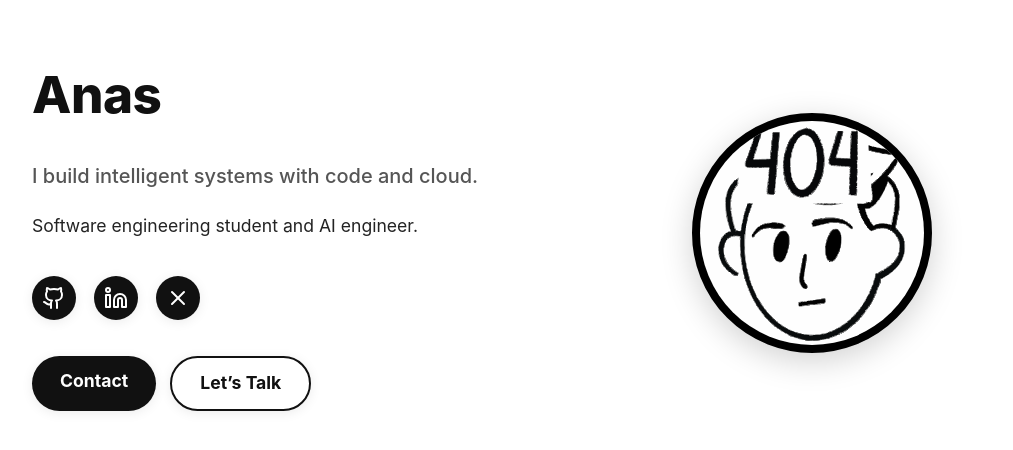
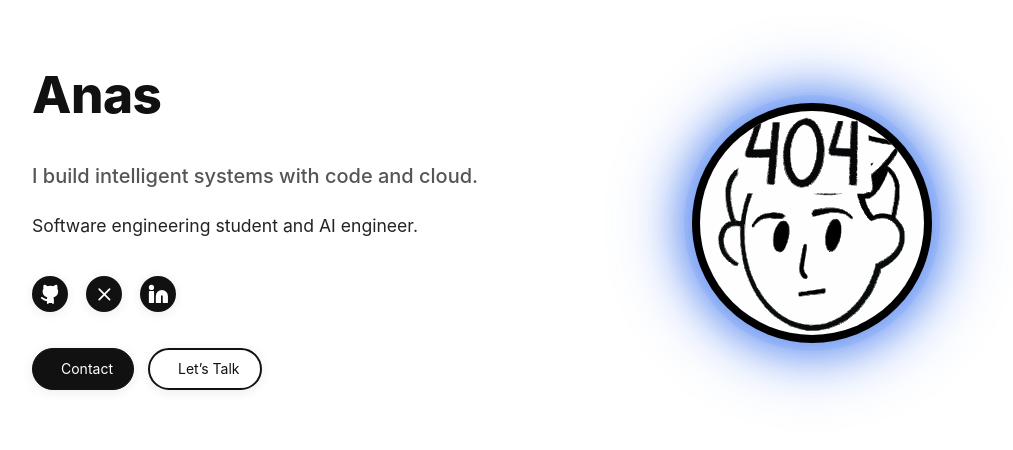
Before and after one commit to a-elhaag/Vue.JS-portfolio, a Vue app: page / in a window 1280 px wide. Shown: the top 450 px of the page, without its empty margins (158-1171 px from the left). Built offline with nearby package versions, Linux system fonts and the light colour scheme.

Commit message:
refactor: enhance Button component and update WelcomeSection for social links

```diff
--- a/src/components/UI/Button.vue
+++ b/src/components/UI/Button.vue
@@ -1,7 +1,7 @@
 <script setup lang="ts">
 import { computed } from 'vue'
 
-type Variant = 'solid' | 'ghost' | 'link'
+type Variant = 'solid' | 'ghost' | 'link' | 'social'
 type Size = 'sm' | 'md' | 'lg'
 
 const props = withDefaults(defineProps<{
@@ -9,8 +9,7 @@ const props = withDefaults(defineProps<{
   size?: Size
   href?: string
   external?: boolean
-  icon?: string         // primeicons class, e.g., "pi pi-github"
-  block?: boolean       // full-width
+  block?: boolean
   ariaLabel?: string
   disabled?: boolean
 }>(), {
@@ -41,7 +40,8 @@ const target = computed(() => props.external ? '_blank' : undefined)
     :aria-label="ariaLabel"
     :disabled="!isLink && disabled"
   >
-    <i v-if="icon" :class="icon" aria-hidden="true" />
+    <!-- Icon/content slot -->
+    <span class="icon" aria-hidden="true"><slot name="icon" /></span>
     <span class="label"><slot /></span>
   </component>
 </template>
@@ -49,35 +49,75 @@ const target = computed(() => props.external ? '_blank' : undefined)
 <style scoped>
 .btn {
   display: inline-flex; align-items: center; justify-content: center; gap: 8px;
-  border-radius: 12px; border: 1px solid var(--btn-border, var(--border));
-  background: var(--btn-bg, var(--surface)); color: var(--btn-text, var(--text));
+  border-radius: 999px;
+  border: 1px solid var(--btn-border, var(--border));
+  background: var(--btn-bg, var(--surface));
+  color: var(--btn-text, var(--text));
   white-space: nowrap; text-decoration: none; cursor: pointer;
-  transition: transform .16s cubic-bezier(.22,1,.36,1), box-shadow .16s, background .16s;
-}
-.btn:hover:not(.is-disabled) {
-  transform: translateY(-1px);
-  box-shadow: 0 10px 24px rgba(0,0,0,.18),
-              0 0 18px 2px color-mix(in oklab, var(--glow) 55%, transparent);
+  transition: transform .16s cubic-bezier(.22,1,.36,1), box-shadow .16s, background .16s, color .16s;
+  box-shadow: 0 2px 12px rgba(0,0,0,0.08);
 }
 .btn.is-block { width: 100%; }
 .btn.is-disabled { opacity: .6; cursor: not-allowed; }
 
-/* Variants */
-.v-solid { background: var(--btn-bg, var(--text)); color: var(--btn-text, #fff); border-color: var(--btn-border, var(--text)); }
-.v-solid:hover { box-shadow: 0 10px 24px rgba(0,0,0,.22),
-                           0 0 22px 2px color-mix(in oklab, var(--glow) 60%, transparent); }
-
-.v-ghost { background: transparent; color: var(--btn-ghost-text, var(--text)); border: 1.5px solid var(--btn-ghost-border, var(--text)); }
-.v-ghost:hover { background: color-mix(in oklab, var(--btn-ghost-text, var(--text)) 6%, transparent); }
-
-.v-link { background: transparent; border-color: transparent; color: var(--text); padding: 0; }
-.v-link:hover { text-decoration: underline; box-shadow: none; transform: none; }
+.icon { line-height: 0; display: inline-flex; }
+.icon :deep(svg) { width: 1.6em; height: 1.6em; display: block; fill: currentColor; }
+.label { line-height: 1; }
 
 /* Sizes */
-.s-sm { padding: 6px 10px; font-size: 12px; }
-.s-md { padding: 10px 14px; font-size: 14px; }
-.s-lg { padding: 12px 16px; font-size: 16px; }
+.s-sm { padding: 8px 12px; font-size: 13px; }
+.s-md { padding: 12px 20px; font-size: 14px; }
+.s-lg { padding: 14px 24px; font-size: 16px; }
 
-.btn i { font-size: 16px; line-height: 0; color: var(--btn-icon-color, currentColor); }
-.btn .label { line-height: 1; }
+/* Variants */
+/* SOLID: base black pill, hover = glow only, text/icon turns --glow */
+.v-solid {
+  background: var(--text);
+  color: var(--bg);
+  border-color: var(--text);
+}
+.v-solid:hover:not(.is-disabled) {
+  color: var(--glow); /* glow-colored text/icon */
+  box-shadow:
+    0 0 0 0 rgba(47,107,237,0.18),
+    0 0 24px 6px color-mix(in oklab, var(--glow) 70%, transparent),
+    0 0 48px 12px color-mix(in oklab, var(--glow) 40%, transparent);
+}
+
+/* GHOST: outline black, hover inverts like before plus a little glow */
+.v-ghost {
+  background: transparent;
+  color: var(--text);
+  border: 2px solid var(--text);
+}
+.v-ghost:hover:not(.is-disabled) {
+  background: var(--text);
+  color: var(--bg);
+  box-shadow:
+    0 0 18px 4px color-mix(in oklab, var(--glow) 45%, transparent);
+}
+
+/* LINK: no chrome */
+.v-link {
+  background: transparent; border-color: transparent; color: var(--text); padding: 0;
+}
+.v-link:hover:not(.is-disabled) { text-decoration: underline; box-shadow: none; transform: none; }
+
+/* SOCIAL: circular icon button, white on black, hover = glow + icon color -> --glow */
+.v-social {
+  width: 44px; height: 44px; padding: 0; border-radius: 50%;
+  display: inline-flex; align-items: center; justify-content: center;
+  background: var(--text); color: var(--bg); border: none;
+}
+.v-social .label { display: none; } /* icon-only */
+.v-social:hover:not(.is-disabled) {
+  color: var(--glow);
+  box-shadow:
+    0 0 0 0 rgba(47,107,237,0.18),
+    0 0 24px 6px color-mix(in oklab, var(--glow) 70%, transparent),
+    0 0 48px 12px color-mix(in oklab, var(--glow) 40%, transparent);
+}
+
+/* SOCIAL size mini maps to sm dimensions */
+.v-social.s-sm { width: 36px; height: 36px; }
 </style>
--- a/src/data/welcome.ts
+++ b/src/data/welcome.ts
@@ -12,13 +12,10 @@ export const welcome = {
     github: "https://github.com/anas",
     linkedin: "https://linkedin.com/in/anas",
     x: "https://x.com/anas_handle",
-    instagram: "",
-    facebook: "",
-    medium: "https://medium.com/@anas"
   },
   style: {
     socialVariant: "mini",
-    order: ["github", "x", "linkedin", "medium", "instagram", "facebook"]
+    order: ["github", "x", "linkedin"]
   },
   cta: {
     contactMe: true,
--- a/src/sections/WelcomeSection.vue
+++ b/src/sections/WelcomeSection.vue
@@ -1,39 +1,89 @@
-
 <script setup lang="ts">
+import { computed } from 'vue'
 import { welcome } from '../data/welcome'
-import { Github, Linkedin, X, Instagram } from 'lucide-vue-next'
-
-const socials = [
-  { key: 'github', url: welcome.socials.github, icon: Github },
-  { key: 'linkedin', url: welcome.socials.linkedin, icon: Linkedin },
-  { key: 'x', url: welcome.socials.x, icon: X },
-  { key: 'instagram', url: welcome.socials.instagram, icon: Instagram },
-].filter(s => s.url)
+import { Github, Linkedin, X } from 'lucide-vue-next'
+import Button from '../components/UI/Button.vue'
 
 const avatarSvg = new URL('../assets/avatar.svg', import.meta.url).href
 const initial = (welcome.name || 'A').slice(0,1).toUpperCase()
+
+// map known socials -> lucide icon
+const iconMap = {
+  github: Github,
+  linkedin: Linkedin,
+  x: X,
+} as const
+
+// respect welcome.style.order and filter only those with URLs present
+const defaultOrder: Array<keyof typeof iconMap> = ['github', 'linkedin', 'x']
+
+const socials = computed(() => {
+  const order = welcome.style?.order ?? defaultOrder
+  return order
+    .filter(key => welcome.socials[key as keyof typeof welcome.socials])
+    .map(key => ({
+      key,
+      url: welcome.socials[key as keyof typeof welcome.socials] as string,
+      icon: iconMap[key],
+    }))
+})
+// map welcome.style.socialVariant -> Button size
+const socialSize = computed(() => welcome.style?.socialVariant === 'mini' ? 'sm' : 'md')
 </script>
 
 <template>
   <section id="welcome" class="welcome-hero">
     <div class="welcome-content">
+      <!-- Avatar with glow behind it -->
       <div class="welcome-avatar">
-        <img v-if="welcome.avatar?.src" :src="welcome.avatar.src" :alt="welcome.avatar?.alt || ('Portrait of ' + welcome.name)" class="avatar-img" />
+        <img
+          v-if="welcome.avatar?.src"
+          :src="welcome.avatar.src"
+          :alt="welcome.avatar?.alt || ('Portrait of ' + welcome.name)"
+          class="avatar-img"
+        />
         <img v-else :src="avatarSvg" alt="Avatar" class="avatar-img" />
         <div v-if="!welcome.avatar?.src && !avatarSvg" class="avatar-fallback">{{ initial }}</div>
       </div>
+
       <div class="welcome-text">
         <h1 class="welcome-name">{{ welcome.name }}</h1>
         <p class="welcome-headline">{{ welcome.headline }}</p>
         <p class="welcome-intro">{{ Array.isArray(welcome.intro) ? welcome.intro[0] : welcome.intro }}</p>
+
         <div v-if="socials.length" class="welcome-socials">
-          <a v-for="s in socials" :key="s.key" :href="s.url" target="_blank" rel="noopener noreferrer" :aria-label="s.key" class="welcome-social-icon">
-            <component :is="s.icon" style="font-size: 1.7em; display: flex;" />
-          </a>
+          <Button
+            v-for="s in socials"
+            :key="s.key"
+            :href="s.url"
+            variant="social"
+            :aria-label="s.key"
+            :size="socialSize"
+            external
+          >
+            <template #icon>
+              <component :is="s.icon" />
+            </template>
+          </Button>
         </div>
+
         <div class="welcome-cta">
-          <a v-if="welcome.cta.contactMe && welcome.contacts.email" :href="`mailto:${welcome.contacts.email}`" class="welcome-btn solid">Contact</a>
-          <a v-if="welcome.cta.letsTalk" href="#contact" class="welcome-btn ghost">Let’s Talk</a>
+          <Button
+            v-if="welcome.cta.contactMe && welcome.contacts.email"
+            :href="`mailto:${welcome.contacts.email}`"
+            variant="solid"
+            aria-label="Contact"
+          >
+            Contact
+          </Button>
+          <Button
+            v-if="welcome.cta.letsTalk"
+            href="#contact"
+            variant="ghost"
+            aria-label="Let’s Talk"
+          >
+            Let’s Talk
+          </Button>
         </div>
       </div>
     </div>
@@ -48,6 +98,7 @@ const initial = (welcome.name || 'A').slice(0,1).toUpperCase()
   display: flex;
   justify-content: center;
 }
+
 .welcome-content {
   width: min(900px, 96vw);
   display: flex;
@@ -55,6 +106,7 @@ const initial = (welcome.name || 'A').slice(0,1).toUpperCase()
   align-items: center;
   gap: 32px;
 }
+
 .welcome-text {
   display: flex;
   flex-direction: column;
@@ -62,6 +114,7 @@ const initial = (welcome.name || 'A').slice(0,1).toUpperCase()
   text-align: center;
   gap: 18px;
 }
+
 .welcome-name {
   font-size: clamp(2.2rem, 5vw, 3.2rem);
   font-weight: 800;
@@ -69,142 +122,76 @@ const initial = (welcome.name || 'A').slice(0,1).toUpperCase()
   color: var(--text);
   margin-bottom: 0.2em;
 }
+
 .welcome-headline {
   font-size: 1.25rem;
   color: var(--muted);
   font-weight: 500;
   margin-bottom: 0.2em;
 }
+
 .welcome-intro {
   font-size: 1.1rem;
   color: var(--text);
   opacity: 0.92;
   margin-bottom: 0.5em;
 }
-  .welcome-socials {
-    display: flex;
-    gap: 18px;
-    margin: 10px 0 0 0;
-  }
-  .welcome-social-icon {
-    display: flex;
-    align-items: center;
-    justify-content: center;
-    width: 44px;
-    height: 44px;
-    border-radius: 50%;
-    background: var(--text);
-    color: var(--bg);
-    font-size: 1.6rem;
-    transition: background 0.18s, color 0.18s;
-    box-shadow: 0 2px 12px rgba(0,0,0,0.08);
-  }
-  .welcome-social-icon:hover {
-    background: var(--muted);
-    color: var(--bg);
-  }
-  .welcome-cta {
-    display: flex;
-    gap: 14px;
-    margin-top: 18px;
-  }
-  .welcome-btn {
-    display: inline-block;
-    padding: 12px 28px;
-    border-radius: 999px;
-    font-size: 1.1rem;
-    font-weight: 700;
-    text-decoration: none;
-    transition: background 0.18s, color 0.18s;
-    box-shadow: 0 2px 12px rgba(0,0,0,0.08);
-  }
-  .welcome-btn.solid {
-    background: var(--text);
-    color: var(--bg);
-    border: none;
-  }
-  .welcome-btn.solid:hover {
-    background: var(--muted);
-    color: var(--bg);
-  }
-  .welcome-btn.ghost {
-    background: var(--bg);
-    color: var(--text);
-    border: 2px solid var(--text);
-  }
-  .welcome-btn.ghost:hover {
-    background: var(--text);
-    color: var(--bg);
-  }
+
+/* Avatar with glow behind it (no color change, soft halo using --glow) */
 .welcome-avatar {
   width: 180px;
   height: 180px;
   border-radius: 50%;
-    border: 8px solid #000; /* black frame */
-    box-sizing: border-box; /* include border in dimensions */
+  border: 8px solid #000;
+  box-sizing: border-box;
   background: var(--text);
   display: flex;
   align-items: center;
   justify-content: center;
-    box-shadow: 0 8px 32px rgba(0,0,0,0.18);
   position: relative;
   overflow: hidden;
+  box-shadow:
+    0 0 0 8px rgba(47,107,237,0.08),
+    0 0 36px 12px color-mix(in oklab, var(--glow) 55%, transparent),
+    0 0 64px 24px color-mix(in oklab, var(--glow) 30%, transparent);
 }
+
 .avatar-img {
   width: 100%;
   height: 100%;
   object-fit: cover;
-  /* Remove filter to ensure image is visible */
   filter: none;
   display: block;
   position: relative;
   z-index: 2;
 }
+
 .avatar-fallback {
-    position: absolute;
-    inset: 0;
-    display: flex;
-    align-items: center;
-    justify-content: center;
-    font-size: 3.5rem;
-    font-weight: 800;
-    color: var(--bg);
-    background: transparent;
-    z-index: 1;
+  position: absolute; inset: 0;
+  display: flex; align-items: center; justify-content: center;
+  font-size: 3.5rem; font-weight: 800;
+  color: var(--bg); background: transparent; z-index: 1;
 }
-  /* Small screens: avatar at top */
+
+/* Layout only (no button/icon styles live here) */
+.welcome-socials { display: flex; gap: 18px; margin: 10px 0 0 0; }
+.welcome-cta { display: flex; gap: 14px; margin-top: 18px; }
+
+/* Responsive */
 @media (max-width: 799px) {
+  .welcome-content { flex-direction: column; }
+  .welcome-avatar { order: -1; }
+  .welcome-text { order: 1; }
+}
+@media (min-width: 800px) {
   .welcome-content {
-      flex-direction: column;
+    flex-direction: row; align-items: center; justify-content: space-between; gap: 48px;
+  }
+  .welcome-text {
+    align-items: flex-start; text-align: left; flex: 1 1 0%; order: 1;
   }
   .welcome-avatar {
-      order: -1; /* Ensure avatar comes first */
-    }
-    .welcome-text {
-      order: 1;
-    }
-  }
-
-  /* Desktop: avatar on right */
-  @media (min-width: 800px) {
-    .welcome-content {
-      flex-direction: row;
-      align-items: center;
-      justify-content: space-between;
-      gap: 48px;
-    }
-    .welcome-text {
-      align-items: flex-start;
-      text-align: left;
-      flex: 1 1 0%;
-      order: 1;
-    }
-    .welcome-avatar {
-      width: 240px;
-      height: 240px;
-      min-width: 240px;
-      min-height: 240px;
-      order: 2; /* Avatar on the right */
+    width: 240px; height: 240px; min-width: 240px; min-height: 240px; order: 2;
   }
 }
 </style>
```
Lines whose indentation alone changed are shown as unchanged.
